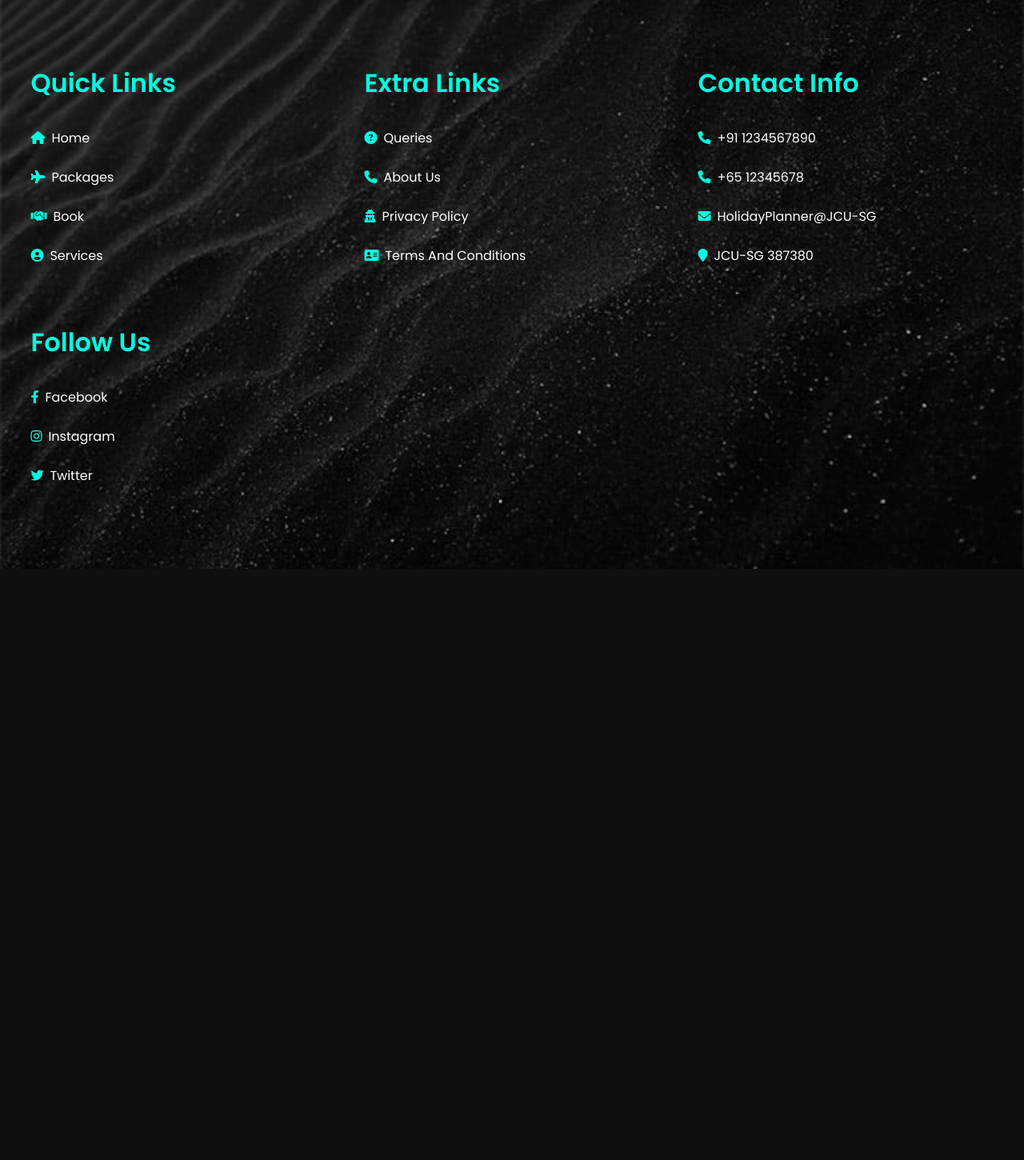
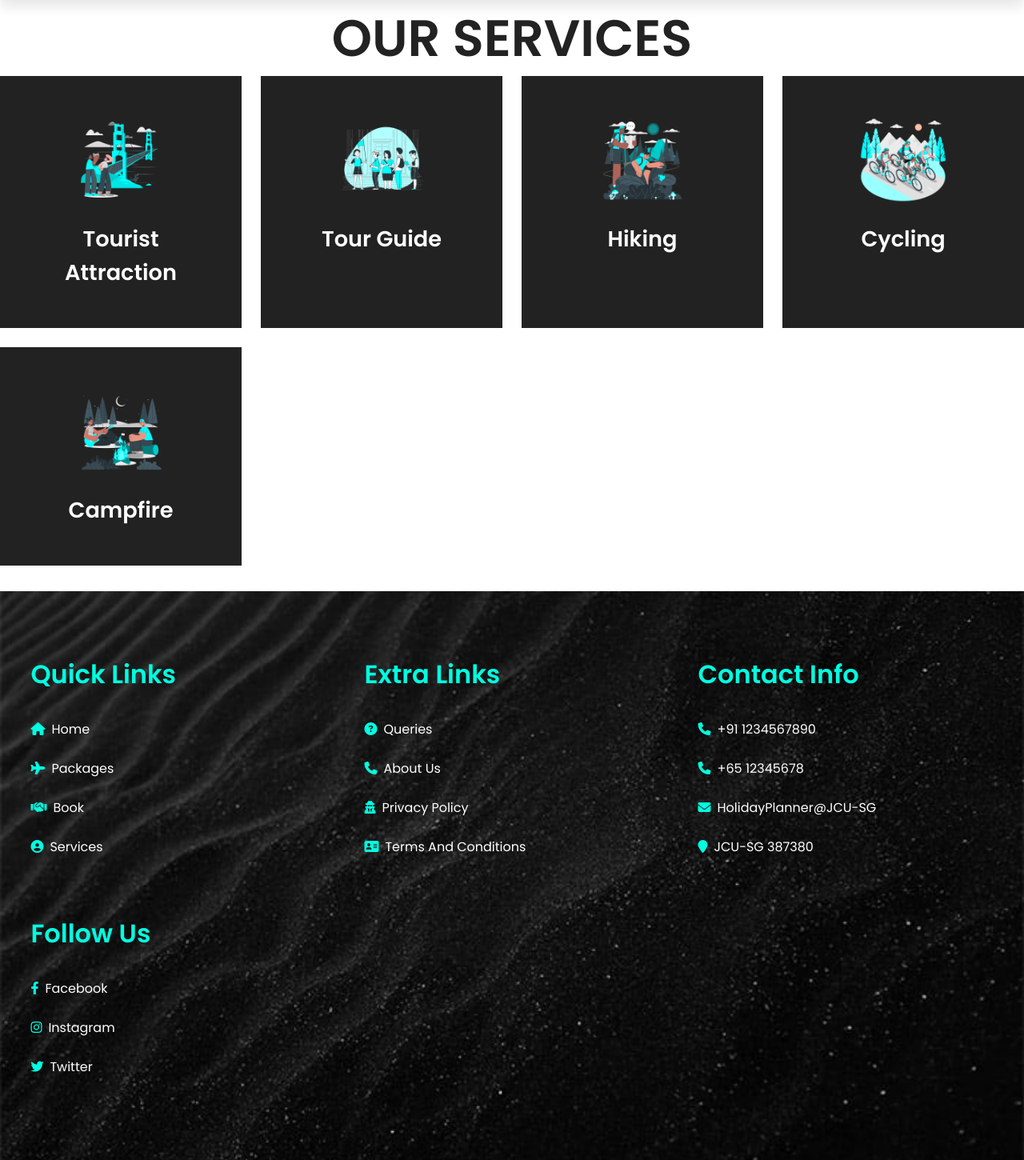
Before and after one commit to Yashu027/CP3407-Holiday-Planner, a PHP site: page / in a window 1280 px wide. Shown: the part 106-1556 px from the top of the page at 80% size. Before the commit the page ends 817 px from the top, so only its background shows below. Run offline with PHP 8.4, Linux system fonts and the light colour scheme.

Commit message:
Add website services

```diff
--- a/css/style.css
+++ b/css/style.css
@@ -45,6 +45,13 @@ section{
     padding: 5rem 3%;
 }
 
+.services-title{
+    text-align: center;
+    font-size: 4rem;
+    text-transform: uppercase;
+    color: var(--black);
+}
+
 .header{
     position: sticky;
     top:0;
@@ -85,6 +92,38 @@ section{
     color: var(--main-color);
     display: none;
 }
+
+/* Serivces Start */
+
+.services .box-container{
+    display: grid;
+    grid-template-columns: repeat(auto-fit, minmax(15rem, 1fr));
+    gap: 1.5rem;
+    margin-bottom: 2rem;
+}
+
+.services .box-container .box{
+    padding: 3rem 2rem;
+    text-align: center;
+    background: var(--black);
+    cursor: pointer;
+}
+
+.services .box-container .box:hover{
+    background: var(--main-color);
+}
+
+.services .box-container .box img{
+    height: 7em;
+}
+
+.services .box-container .box h3{
+    color: var(--white);
+    font-size: 1.7rem;
+    padding-top: 1rem;
+}
+
+/* Services End */
 
 /* Footer Start */
 
@@ -185,4 +224,8 @@ section{
     html{
         font-size: 45%;
     }
+
+    .services-title{
+        font-size: 3rem;
+    }
 }
--- a/index.php
+++ b/index.php
@@ -36,6 +36,42 @@
 </section>
 
 <!-- Header End. -->
+
+<!-- Services Start. -->
+
+<div class="services">
+    <h1 class="services-title"> Our Services </h1>
+    <div class="box-container">
+
+        <div class="box">
+            <img src="images/touristattraction.png" alt="">
+            <h3>Tourist Attraction</h3>
+        </div>
+
+        <div class="box">
+            <img src="images/tourguide.png" alt="">
+            <h3>Tour Guide</h3>
+        </div>
+
+        <div class="box">
+            <img src="images/Hiking.png" alt="">
+            <h3>Hiking</h3>
+        </div>
+
+        <div class="box">
+            <img src="images/cycling.png" alt="">
+            <h3>Cycling</h3>
+        </div>
+
+        <div class="box">
+            <img src="images/Campfire.png" alt="">
+            <h3>Campfire</h3>
+        </div>
+
+    </div>
+</div>
+
+<!-- Services End -->
 
 <!-- Footer Start. -->
 
--- a/js/script.js
+++ b/js/script.js
@@ -4,4 +4,9 @@ let navbar = document.querySelector(".header .navbar");
 menu.onclick = () => {
     menu.classList.toggle("fa-times");
     navbar.classList.toggle("active");
-}
+};
+
+window.onscroll = () => {
+    menu.classList.remove("fa-times");
+    navbar.classList.remove("active");
+};
```
Also changed, not shown: images/Campfire.png (added), images/Hiking.png (added), images/cycling.png (added), images/tourguide.png (added), images/touristattraction.png (added).
